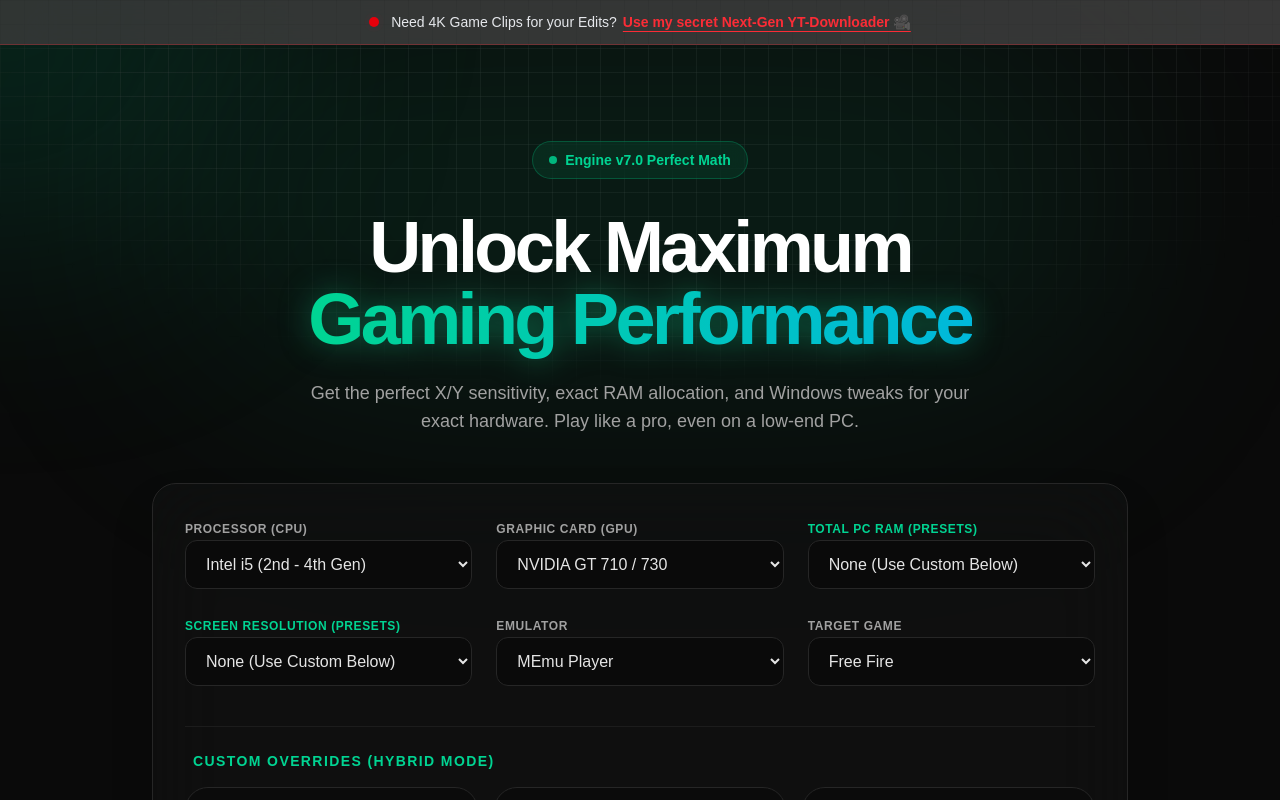
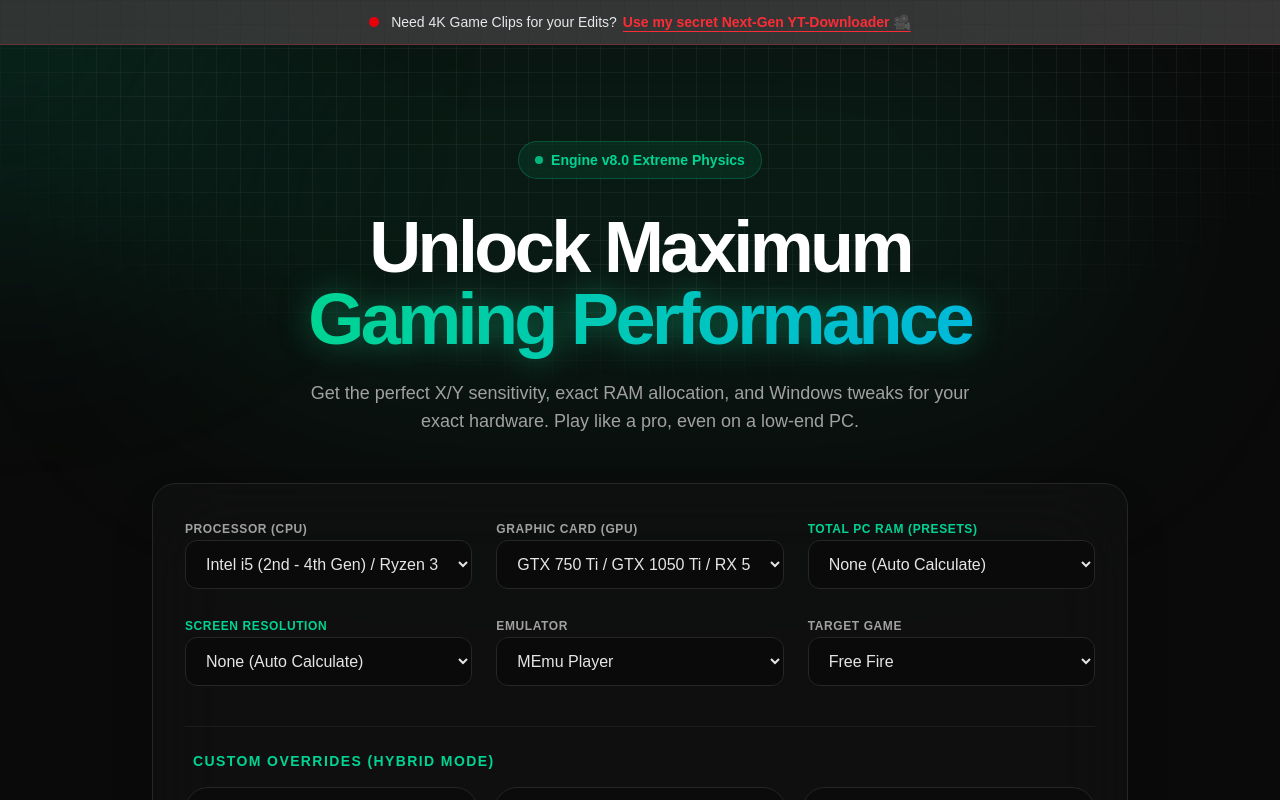
Before and after one commit to HaiderHaider-dev/low-end-pc-optimizer, a Next.js app: page / in a window 1280 px wide. Shown: the top 800 px of the page. Built offline with nearby package versions, Linux system fonts and the light colour scheme.

Commit message:
🚀 Upgraded to v8.0 Extreme Physics Engine

```diff
--- a/app/page.tsx
+++ b/app/page.tsx
@@ -12,7 +12,6 @@
   resolution: string;
   emulator: string;
   game: string;
-  // Custom Overrides (Optional)
   customRam: string;
   customDpi: string;
   customResolution: string;
@@ -31,10 +30,10 @@
   const containerRef = useRef<HTMLDivElement>(null);
   const cursorGlowRef = useRef<HTMLDivElement>(null);
 
-  // --- State Management (Hybrid Defaults) ---
+  // --- State Management (Upgraded Defaults) ---
   const [formData, setFormData] = useState<FormData>({
-    cpu: "i5-old",
-    gpu: "gt-730",
+    cpu: "i5_mid",
+    gpu: "mid_1",
     ramSize: "none",
     resolution: "none",
     emulator: "memu",
@@ -46,7 +45,7 @@
   const [isGenerating, setIsGenerating] = useState(false);
   const [results, setResults] = useState<ResultData>(null);
 
-  // --- GSAP Mouse Follower (The Glow Effect) ---
+  // --- GSAP Mouse Follower ---
   useGSAP(() => {
     const xTo = gsap.quickTo(cursorGlowRef.current, "x", { duration: 0.6, ease: "power3.out" });
     const yTo = gsap.quickTo(cursorGlowRef.current, "y", { duration: 0.6, ease: "power3.out" });
@@ -79,83 +78,92 @@
     if (results) setResults(null);
   };
 
-  // --- THE BRAIN: DYNAMIC HYBRID ENGINE v7.0 (Perfect Medium Math) ---
+  // --- THE BRAIN: DYNAMIC ENGINE v8.0 (Extreme Tier Physics) ---
   const calculateSettings = () => {
     setIsGenerating(true);
     setResults(null);
 
     setTimeout(() => {
-      const lowEndGpus = ["gt-730", "intel-hd", "intel-uhd", "amd-vega", "gt-1030", "r7"];
-      const midTierGpus = ["gtx-750ti", "gtx-1050ti", "gtx-1650", "rx-570"];
+      // Hardware Classification
+      const lowEndGpus = ["none", "low"];
+      const midTierGpus = ["mid_1", "mid_2"];
 
       let gpuScore = lowEndGpus.includes(formData.gpu) ? 1 : midTierGpus.includes(formData.gpu) ? 2 : 3;
       let calcTips: string[] = ["Pro Tip: Use a clean mousepad for best tracking consistency."];
 
-      // 1. HYBRID RAM ALLOCATION
+      // 1. SMART RAM ALLOCATION (Based on GPU Score)
       let calcRam = "";
       if (formData.customRam.trim() !== "") {
         let numericRam = parseFloat(formData.customRam);
         if (!isNaN(numericRam) && numericRam > 0) {
-          let allocatedMb = Math.round((numericRam * 1024) / 2); // Allocate half the RAM safely
+          let allocatedMb = Math.round((numericRam * 1024) / 2);
           calcRam = `${allocatedMb} MB (Custom Optimized)`;
           if (numericRam <= 4) calcTips.push("WARNING: Low custom RAM. Close background apps.");
         } else {
-          calcRam = "4096 MB (Fallback)";
+          calcRam = gpuScore === 3 ? "8192 MB (Fallback)" : "4096 MB (Fallback)";
         }
       } else {
         if (formData.ramSize === "4gb") {
-          calcRam = "1536 MB - 2048 MB (Max)";
-          calcTips.push("WARNING: You only have 4GB RAM. Close other apps before playing!");
+          calcRam = "2048 MB (Max Allowed)";
+          calcTips.push("WARNING: 4GB RAM is very low. Enable 'Memory Purge' in emulator.");
         } else if (formData.ramSize === "8gb") {
           calcRam = "4096 MB (Optimal)";
         } else if (formData.ramSize === "16gb" || formData.ramSize === "32gb") {
-          calcRam = "4096 MB - 8192 MB (Maximum)";
+          calcRam = gpuScore === 3 ? "8192 MB (Maximum Performance)" : "4096 MB (Stable Limit)";
         } else if (formData.ramSize === "none") {
-          calcRam = "4096 MB (Default Fallback)";
+          // Auto-calculate if user selects 'none'
+          calcRam = gpuScore === 3 ? "8192 MB (Auto-Beast)" : gpuScore === 2 ? "4096 MB (Auto-Mid)" : "2048 MB (Auto-Low)";
         }
       }
 
-      // 2. RENDER ENGINE LOGIC
-      let calcEngine = gpuScore >= 2 ? "OpenGL (Best for Dedicated GPUs)" : "DirectX (Smoother for Older/Integrated GPUs)";
-      if (gpuScore >= 2) calcTips.push("Enable 'Prefer Dedicated GPU' in emulator settings.");
-      else calcTips.push("Lower in-game graphics to 'Smooth' to avoid frame drops.");
+      // 2. RENDER ENGINE LOGIC (Extreme scaling)
+      let calcEngine = "";
+      if (gpuScore === 3) {
+        calcEngine = "Vulkan / OpenGL+ (Beast Mode)";
+        calcTips.push("Extreme PC: Turn on 'Enable High Frame Rates' (90/120 FPS).");
+      } else if (gpuScore === 2) {
+        calcEngine = "OpenGL (Best for Dedicated GPUs)";
+        calcTips.push("Enable 'Prefer Dedicated GPU' in emulator settings.");
+      } else {
+        calcEngine = "DirectX (Smoother for Low-End)";
+        calcTips.push("Lower in-game graphics to 'Smooth' to avoid frame drops.");
+      }
 
       // 3. HYBRID RESOLUTION & DPI LOGIC
       let calcDpi = 240;
       let baseResolution = "720p";
 
-      // Fix for "1280x720" texts
       if (formData.customResolution.trim() !== "") {
         let resString = formData.customResolution.toLowerCase();
         if (resString.includes("1080")) baseResolution = "1080p";
         else if (resString.includes("900")) baseResolution = "900p";
         else baseResolution = "720p";
       } else {
-        if (formData.resolution === "none") baseResolution = "720p";
-        else baseResolution = formData.resolution;
+        if (formData.resolution === "none") {
+          baseResolution = gpuScore === 3 ? "1080p" : gpuScore === 2 ? "900p" : "720p";
+        } else {
+          baseResolution = formData.resolution;
+        }
       }
 
       if (formData.customDpi.trim() !== "") {
         let numericDpi = parseInt(formData.customDpi);
-        if (!isNaN(numericDpi) && numericDpi > 0) {
-          calcDpi = numericDpi;
-        }
+        if (!isNaN(numericDpi) && numericDpi > 0) calcDpi = numericDpi;
       } else {
-        if (gpuScore === 1) calcDpi = baseResolution === "1080p" ? 320 : 240;
-        else calcDpi = baseResolution === "1080p" ? 440 : 320;
+        if (gpuScore === 3) calcDpi = 480;
+        else if (gpuScore === 2) calcDpi = 320;
+        else calcDpi = 240;
       }
 
-      // 4. THE PERFECT MEDIUM MATH (Square Root Curve)
+      // 4. THE EXTREME SENSITIVITY MATH (Square Root Curve)
       let rawSensX = 1.0;
       let rawSensY = 1.0;
 
-      // These bases are perfect for 240 DPI.
       let baseMultiplierX = formData.game === "freefire" ? 1.4 : 0.9;
       let baseMultiplierY = formData.game === "freefire" ? 1.8 : 1.0;
 
       if (formData.game === "freefire") calcTips.push("FreeFire: Keep in-game General sensitivity at 95-100.");
 
-      // The Magic Curve: sqrt softens the drop so it doesn't become extremely low
       let dpiScaleFactor = Math.sqrt(240 / calcDpi);
 
       rawSensX = baseMultiplierX * dpiScaleFactor;
@@ -173,10 +181,8 @@
         formattedY = rawSensY.toFixed(2);
         calcTips.push("BlueStacks: Use tweak '16450' or '21058' for stable aim.");
       } else if (formData.emulator === "memu") {
-        // Multiplier 36 maps perfectly: rawX 1.4 -> ~50%, rawY 1.8 -> ~65% (The sweet spot)
         let percentX = Math.round(rawSensX * 36);
         let percentY = Math.round(rawSensY * 36);
-
         formattedX = Math.min(Math.max(percentX, 10), 90) + "%";
         formattedY = Math.min(Math.max(percentY, 10), 95) + "%";
         calcTips.push("MEmu: Drag the keymapping sliders exactly to these percentages.");
@@ -204,22 +210,19 @@
       ref={containerRef}
       className="min-h-screen bg-neutral-950 text-white selection:bg-emerald-500 selection:text-neutral-900 relative overflow-x-hidden pb-24"
     >
-      {/* MOUSE GLOW */}
       <div
         ref={cursorGlowRef}
         className="fixed top-0 left-0 w-[500px] h-[500px] bg-emerald-500/15 rounded-full blur-[120px] pointer-events-none -translate-x-1/2 -translate-y-1/2 z-0 hidden md:block"
       ></div>
 
-      {/* Cyberpunk Grid */}
       <div className="fixed inset-0 bg-[linear-gradient(to_right,#4f4f4f2e_1px,transparent_1px),linear-gradient(to_bottom,#4f4f4f2e_1px,transparent_1px)] bg-[size:24px_24px] [mask-image:radial-gradient(ellipse_60%_50%_at_50%_0%,#000_70%,transparent_100%)] pointer-events-none z-0"></div>
       <div className="fixed top-0 left-1/2 -translate-x-1/2 w-3/4 h-[400px] bg-emerald-500/10 blur-[120px] rounded-full pointer-events-none z-0"></div>
 
-      {/* Content Area */}
       <div className="relative z-10 max-w-5xl mx-auto px-6 pt-24 flex flex-col items-center text-center">
 
         <div className="animate-el inline-flex items-center gap-2 px-4 py-2 rounded-full bg-emerald-500/10 border border-emerald-500/30 text-emerald-400 text-sm font-semibold mb-8 backdrop-blur-md">
           <span className="w-2 h-2 rounded-full bg-emerald-400 animate-pulse"></span>
-          Engine v7.0 Perfect Math
+          Engine v8.0 Extreme Physics
         </div>
 
         <h1 className="animate-el text-5xl md:text-7xl font-black tracking-tighter mb-6">
@@ -233,7 +236,6 @@
           Get the perfect X/Y sensitivity, exact RAM allocation, and Windows tweaks for your exact hardware. Play like a pro, even on a low-end PC.
         </p>
 
-        {/* Master Tool Card */}
         <div className="animate-el w-full max-w-5xl bg-neutral-900/40 backdrop-blur-2xl border border-neutral-800 rounded-3xl p-8 shadow-2xl relative mb-12">
 
           <div className="grid grid-cols-1 md:grid-cols-2 lg:grid-cols-3 gap-6 text-left mb-10">
@@ -241,39 +243,33 @@
             <div className="animate-card-el space-y-2">
               <label className="text-xs font-bold text-neutral-400 uppercase tracking-wider">Processor (CPU)</label>
               <select name="cpu" value={formData.cpu} onChange={handleInputChange} className="w-full bg-neutral-950 border border-neutral-800 rounded-xl px-4 py-3.5 text-neutral-200 focus:ring-2 focus:ring-emerald-500 outline-none cursor-pointer">
-                <optgroup label="Low End (Older Gens)">
-                  <option value="core2">Intel Core 2 Duo / Quad</option>
-                  <option value="i3-old">Intel i3 (2nd - 5th Gen)</option>
-                  <option value="i5-old">Intel i5 (2nd - 4th Gen)</option>
-                  <option value="amd-a">AMD A-Series</option>
-                </optgroup>
-                <optgroup label="Mid Range">
-                  <option value="i3-new">Intel i3 (8th Gen+)</option>
-                  <option value="i5-mid">Intel i5 (6th - 9th Gen)</option>
-                  <option value="ryzen-3">AMD Ryzen 3 (Any)</option>
-                </optgroup>
+                <option value="core2duo">Intel Core 2 Duo / Dual Core</option>
+                <option value="i3_low">Intel i3 (1st - 3rd Gen) / AMD A-Series</option>
+                <option value="i5_mid">Intel i5 (2nd - 4th Gen) / Ryzen 3</option>
+                <option value="i7_mid">Intel i7 (3rd - 4th Gen) / Ryzen 5 (Early)</option>
+                <option value="i5_high">Intel i5/i7 (8th - 10th Gen) / Ryzen 3000s</option>
+                <option value="i7_ultra">Intel i7/i9 (11th Gen+) / Ryzen 5000+</option>
+                <option value="extreme">Beast PC (Intel 13th/14th Gen / Ryzen 7000+)</option>
               </select>
             </div>
 
             <div className="animate-card-el space-y-2">
               <label className="text-xs font-bold text-neutral-400 uppercase tracking-wider">Graphic Card (GPU)</label>
               <select name="gpu" value={formData.gpu} onChange={handleInputChange} className="w-full bg-neutral-950 border border-neutral-800 rounded-xl px-4 py-3.5 text-neutral-200 focus:ring-2 focus:ring-emerald-500 outline-none cursor-pointer">
-                <optgroup label="Integrated / Very Low">
-                  <option value="intel-hd">Intel HD Graphics</option>
-                  <option value="gt-730">NVIDIA GT 710 / 730</option>
-                </optgroup>
-                <optgroup label="Budget Dedicated">
-                  <option value="gtx-750ti">NVIDIA GTX 750 Ti</option>
-                  <option value="gtx-1050ti">NVIDIA GTX 1050 / Ti</option>
-                  <option value="gtx-1650">NVIDIA GTX 1650</option>
-                </optgroup>
+                <option value="none">Intel HD Graphics / APU (No GPU)</option>
+                <option value="low">NVIDIA GT 710 / 730 / 1030</option>
+                <option value="mid_1">GTX 750 Ti / GTX 1050 Ti / RX 560</option>
+                <option value="mid_2">GTX 1650 / 1660 / RX 570 / RX 580</option>
+                <option value="high">RTX 2060 / 3060 / RX 6600</option>
+                <option value="ultra">RTX 4060 / 4070 / RX 7800</option>
+                <option value="extreme">RTX 4090 / RX 7900 XTX (Monster Level)</option>
               </select>
             </div>
 
             <div className="animate-card-el space-y-2">
               <label className="text-xs font-bold text-emerald-400 uppercase tracking-wider">Total PC RAM (Presets)</label>
               <select name="ramSize" value={formData.ramSize} onChange={handleInputChange} className="w-full bg-neutral-950 border border-neutral-800 rounded-xl px-4 py-3.5 text-neutral-200 focus:ring-2 focus:ring-emerald-500 outline-none cursor-pointer">
-                <option value="none">None (Use Custom Below)</option>
+                <option value="none">None (Auto Calculate)</option>
                 <option value="4gb">4 GB RAM (Low)</option>
                 <option value="8gb">8 GB RAM (Standard)</option>
                 <option value="16gb">16 GB RAM (Good)</option>
@@ -282,9 +278,9 @@
             </div>
 
             <div className="animate-card-el space-y-2">
-              <label className="text-xs font-bold text-emerald-400 uppercase tracking-wider">Screen Resolution (Presets)</label>
+              <label className="text-xs font-bold text-emerald-400 uppercase tracking-wider">Screen Resolution</label>
               <select name="resolution" value={formData.resolution} onChange={handleInputChange} className="w-full bg-neutral-950 border border-neutral-800 rounded-xl px-4 py-3.5 text-neutral-200 focus:ring-2 focus:ring-emerald-500 outline-none cursor-pointer">
-                <option value="none">None (Use Custom Below)</option>
+                <option value="none">None (Auto Calculate)</option>
                 <option value="720p">720p (1280x720) - Fast</option>
                 <option value="900p">900p (1600x900) - Balanced</option>
                 <option value="1080p">1080p (1920x1080) - HD</option>
@@ -357,7 +353,7 @@
               {isGenerating ? (
                 <>
                   <span className="w-5 h-5 border-2 border-neutral-950 border-t-transparent rounded-full animate-spin"></span>
-                  Calculating Hybrid Engine Physics...
+                  Calculating v8.0 Physics...
                 </>
               ) : (
                 "Generate Pro Settings"
```
